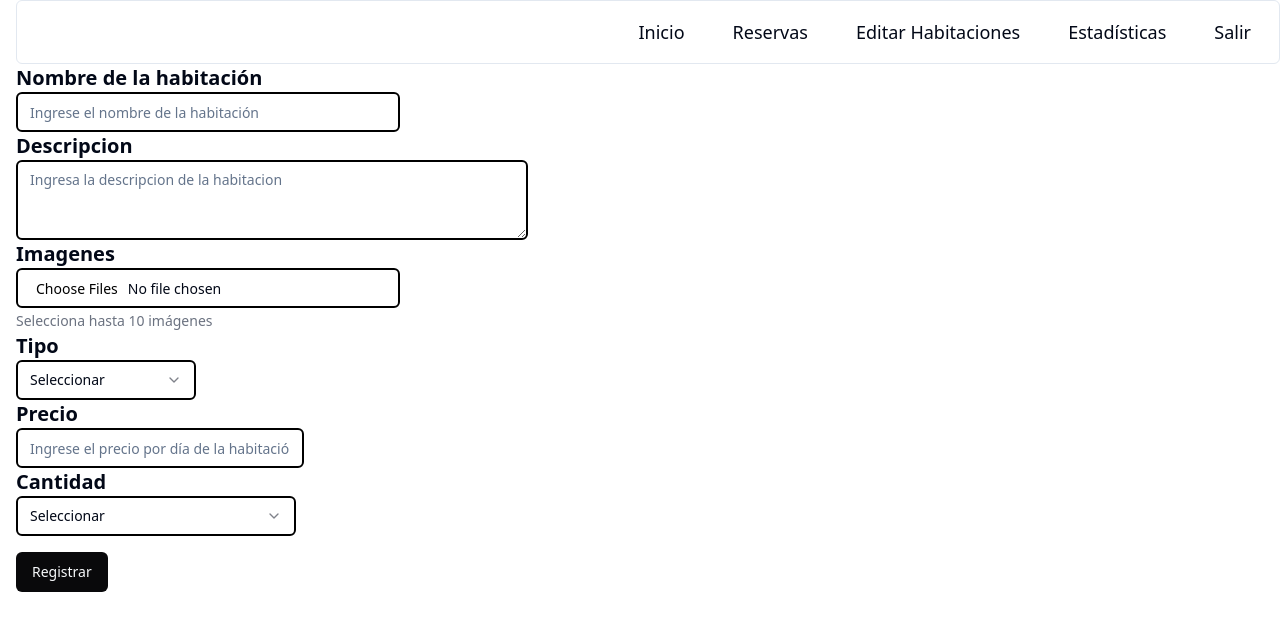
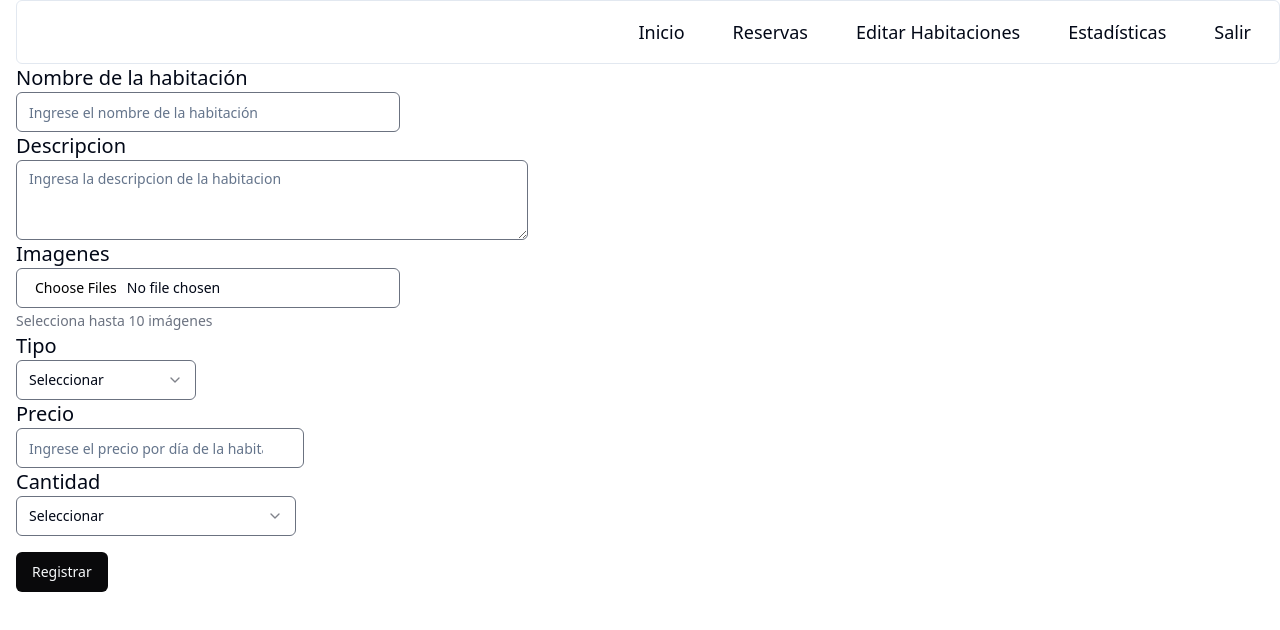
Before and after one commit to JhosepTM/babels-frontend, a React (Vite) app: page /madmin/rooms/formrooms in a window 1280 px wide. Shown: the top 630 px of the page. Built offline with nearby package versions, Linux system fonts and the light colour scheme.

Commit message:
Modificando colores en los botones y tambien las letras de los formularios

```diff
--- a/src/components/ui/AlertDialogSesion.tsx
+++ b/src/components/AlertDialogSesion.tsx
@@ -33,11 +33,11 @@ export function AlertDialogSesion() {
           </AlertDialogDescription>
         </AlertDialogHeader>
         <AlertDialogFooter>
-          <AlertDialogCancel className="bg-blue-700 text-white hover:bg-blue-500">
+          <AlertDialogCancel className="bg-gray-400 hover:bg-gray-300">
             Cancelar
           </AlertDialogCancel>
           <AlertDialogAction
-            className="bg-red-700 text-white hover:bg-red-500"
+            className=""
             onClick={handleLogout} // Llama a la función handleLogout al hacer clic
           >
             <Link to={"/"}>Salir</Link>
--- a/src/components/ui/Header.tsx
+++ b/src/components/Header.tsx
@@ -1,7 +1,7 @@
 import { Link, useLocation } from "react-router-dom";
 import { useEffect, useState } from "react";
 import { Menubar, MenubarMenu, MenubarTrigger } from "@/components/ui/menubar";
-import { AlertDialogSesion } from "@/components/ui/AlertDialogSesion";
+import { AlertDialogSesion } from "@/components/AlertDialogSesion";
 
 export function Header() {
   const [showAddRoomButton, setShowAddRoomButton] = useState(false);
--- a/src/pages/FormRoomPage/FormPage.tsx
+++ b/src/pages/FormRoomPage/FormPage.tsx
@@ -1,5 +1,5 @@
 import { useState } from "react";
-import { Header } from "@/components/ui/Header";
+import { Header } from "@/components/Header";
 import { Button } from "@/components/ui/button";
 import { Label } from "@/components/ui/label";
 import { Input } from "@/components/ui/input";
@@ -58,35 +58,35 @@ export const FormPage = () => {
       <Header />
       <div>
         <div className="w-full max-w-sm items-center gap-1.5">
-          <Label htmlFor="name" className="font-bold text-xl">
+          <Label htmlFor="name" className="text-xl">
             Nombre de la habitación
           </Label>
           <Input
             type="text"
             id="name"
             placeholder="Ingrese el nombre de la habitación"
-            className="border-2 border-black"
+            className="border-b border-gray-500 bg-transparent focus:outline-none w-full pr-10"
             onChange={handleChange}
           />
           {nameError && <p className="text-red-500">{nameError}</p>}
         </div>
 
         <div className="w-full max-w-lg items-center gap-1.5">
-          <Label htmlFor="description" className="font-bold text-xl">
+          <Label htmlFor="description" className="text-xl">
             Descripcion
           </Label>
           <Textarea
             placeholder="Ingresa la descripcion de la habitacion"
-            className="border-2 border-black"
+            className="border-b border-gray-500 bg-transparent focus:outline-none w-full pr-10"
             onChange={handleDescriptionChange}
           />
         </div>
 
         <div className="w-full max-w-sm items-center gap-1.5">
-          <Label className="font-bold text-xl ">Imagenes</Label>
+          <Label className="text-xl ">Imagenes</Label>
           <Input
             id="pictures"
-            className="border-2 border-black"
+            className="border-b border-gray-500 bg-transparent focus:outline-none w-full pr-10"
             type="file"
             accept="image/*"
             multiple
@@ -97,9 +97,9 @@ export const FormPage = () => {
         </div>
 
         <div className="w-full max-w-sm items-center gap-1.5">
-          <Label className="font-bold text-xl">Tipo</Label>
+          <Label className="text-xl">Tipo</Label>
           <Select>
-            <SelectTrigger className="w-[180px] border-2 border-black">
+            <SelectTrigger className="w-[180px] border-b border-gray-500 bg-transparent focus:outline-none">
               <SelectValue placeholder="Seleccionar" />
             </SelectTrigger>
             <SelectContent>
@@ -114,22 +114,22 @@ export const FormPage = () => {
         </div>
 
         <div className="items-center gap-1.5">
-          <Label className="font-bold text-xl" htmlFor="price">
+          <Label className="text-xl" htmlFor="price">
             Precio
           </Label>
           <Input
             type="text"
             id="price"
             placeholder="Ingrese el precio por día de la habitación"
-            className="border-2 border-black w-72"
+            className="border-b border-gray-500 bg-transparent focus:outline-none pr-10 w-72"
             onChange={handlePriceChange} // Manejar el cambio de valor
           />
         </div>
 
         <div className="w-full max-w-sm items-center gap-1.5">
-          <Label className="font-bold text-xl">Cantidad</Label>
+          <Label className="text-xl">Cantidad</Label>
           <Select>
-            <SelectTrigger className="w-[280px] border-2 border-black">
+            <SelectTrigger className="w-[280px] border-b border-gray-500 bg-transparent focus:outline-none">
               <SelectValue placeholder="Seleccionar" />
             </SelectTrigger>
             <SelectContent>
--- a/src/pages/LoginPage/FormInitSesion.tsx
+++ b/src/pages/LoginPage/FormInitSesion.tsx
@@ -69,7 +69,7 @@ const FormInitSesion: React.FC = () => {
   return (
     <div className="items-center">
       <form onSubmit={onSubmit} className="form-container">
-        <div className="form-group items-center">
+        <div className="form-group">
           <Label htmlFor="username" style={{ fontSize: "150%" }}>
             Username:
           </Label>
@@ -85,7 +85,7 @@ const FormInitSesion: React.FC = () => {
             <Label className="text-red-600 font-bold">{usernameError}</Label>
           )}
         </div>
-        <div className="form-group items-center">
+        <div className="form-group mt-2">
           <Label htmlFor="password" style={{ fontSize: "150%" }}>
             Contraseña:
           </Label>
--- a/src/pages/MenuPage/MenuUserPage.tsx
+++ b/src/pages/MenuPage/MenuUserPage.tsx
@@ -1,4 +1,4 @@
-import { Header } from '@/components/ui/Header';
+import { Header } from "@/components/Header";
 
 const MenuUserPage = () => {
   return (
@@ -8,10 +8,23 @@ const MenuUserPage = () => {
         <div className="center-container flex flex-col items-center justify-center h-full">
           {/* Imágenes arriba */}
           <div className="mb-4 flex items-center">
-            <div className="ml-4 text-center menu-item hover:scale-105" style={{ marginBottom: '50px' }}>
+            <div
+              className="ml-4 text-center menu-item hover:scale-105"
+              style={{ marginBottom: "50px" }}
+            >
               <a href="/ruta-de-reservas">
-                <img src=".\src\assets\images\Reservas.svg" alt="Imagen 2" style={{ width: '300px', height: '150px', objectFit: 'cover' }} />
-                <p className="text-white font-bold mt-1">Reservar Habitaciones</p>
+                <img
+                  src=".\src\assets\images\Reservas.svg"
+                  alt="Imagen 2"
+                  style={{
+                    width: "300px",
+                    height: "150px",
+                    objectFit: "cover",
+                  }}
+                />
+                <p className="text-white font-bold mt-1">
+                  Reservar Habitaciones
+                </p>
               </a>
             </div>
           </div>
--- a/src/pages/RoomsPage/RoomsPage.tsx
+++ b/src/pages/RoomsPage/RoomsPage.tsx
@@ -4,7 +4,7 @@ import {
   faChevronLeft,
   faChevronRight,
 } from "@fortawesome/free-solid-svg-icons";
-import { Header } from "@/components/ui/Header";
+import { Header } from "@/components/Header";
 import { Button } from "@/components/ui/button";
 import { Label } from "@/components/ui/label";
 
@@ -68,10 +68,8 @@ const RoomsPage = () => {
                 </Label>
               </div>
               <div className="flex space-x-2">
-                <Button className="flex-grow bg-blue-700 text-white px-2 py-1 hover:bg-blue-500">
-                  Editar
-                </Button>
-                <Button className="flex-grow bg-red-700 text-white px-2 py-1 hover:bg-red-500">
+                <Button className="flex-grow hover:bg-slate-800">Editar</Button>
+                <Button className="flex-grow bg-gray-400 text-black hover:bg-gray-300">
                   Eliminar
                 </Button>
               </div>
```
Also changed, not shown: src/pages/MenuPage/MenuPage.tsx (+41 -12 lines).
